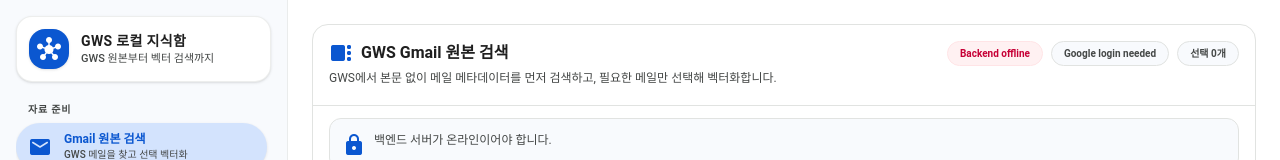
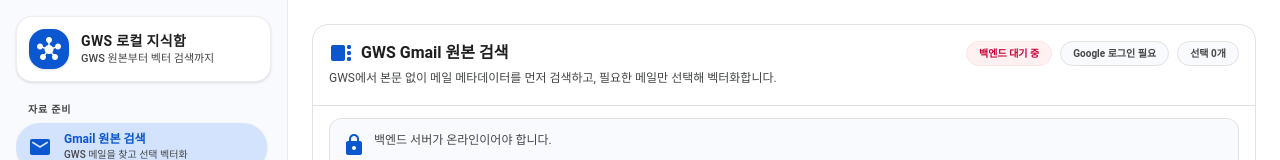
Before and after one commit to runefor/local-llm-gws, a React (Vite) app: page / in a window 1280 px wide. Shown: the top 160 px of the page. Built offline with nearby package versions, Linux system fonts and the light colour scheme; the HTML template or start-up script is replaced by a standard one.

Commit message:
Polish workspace status labels and logs
Ultraworked with [Sisyphus](https://github.com/code-yeongyu/oh-my-openagent)

Co-authored-by: Sisyphus <clio-agent@sisyphuslabs.ai>

```diff
--- a/src/components/DriveSearchWorkspace.tsx
+++ b/src/components/DriveSearchWorkspace.tsx
@@ -169,8 +169,8 @@
           </p>
         </div>
         <div className="flex flex-wrap gap-2 text-[10px] font-bold">
-          <span className={`px-3 py-1 rounded-full border ${backendStatus === "online" ? "bg-emerald-50 border-emerald-100 text-emerald-700" : "bg-rose-50 border-rose-100 text-rose-700"}`}>Backend {backendStatus}</span>
-          <span className={`px-3 py-1 rounded-full border ${isGwsAuthenticated ? "bg-primary-container/60 border-primary-container text-primary" : "bg-surface border-surface-variant text-text-secondary"}`}>Google {isGwsAuthenticated ? "connected" : "login needed"}</span>
+          <span className={`px-3 py-1 rounded-full border ${backendStatus === "online" ? "bg-emerald-50 border-emerald-100 text-emerald-700" : "bg-rose-50 border-rose-100 text-rose-700"}`}>백엔드 {backendStatus === "online" ? "실행 중" : backendStatus === "connecting" ? "확인 중" : "대기 중"}</span>
+          <span className={`px-3 py-1 rounded-full border ${isGwsAuthenticated ? "bg-primary-container/60 border-primary-container text-primary" : "bg-surface border-surface-variant text-text-secondary"}`}>Google {isGwsAuthenticated ? "연결됨" : "로그인 필요"}</span>
           <span className="px-3 py-1 rounded-full bg-surface border border-surface-variant text-text-secondary">결과 {driveItems.length}개</span>
         </div>
       </div>
--- a/src/components/HybridMailResultsPanel.tsx
+++ b/src/components/HybridMailResultsPanel.tsx
@@ -71,7 +71,7 @@
                           <p className="text-[11px] text-text-secondary truncate mt-0.5">{item.from || "발신자 없음"}</p>
                         </div>
                         <span className={`text-[10px] px-2 py-0.5 rounded-full font-bold border flex-shrink-0 ${vectorized ? "bg-primary-container/60 border-primary-container text-primary" : "bg-surface border-surface-variant text-text-secondary"}`}>
-                          {vectorized ? "vector" : formatMailDate(item.date)}
+                          {vectorized ? "벡터화됨" : formatMailDate(item.date)}
                         </span>
                       </div>
                       <p className="text-xs text-text-secondary leading-relaxed line-clamp-3">{item.snippet || "미리보기 본문이 없습니다."}</p>
--- a/src/components/HybridMailWorkspace.tsx
+++ b/src/components/HybridMailWorkspace.tsx
@@ -200,8 +200,8 @@
           </p>
         </div>
         <div className="flex flex-wrap gap-2 text-[10px] font-bold">
-          <span className={`px-3 py-1 rounded-full border ${backendStatus === "online" ? "bg-emerald-50 border-emerald-100 text-emerald-700" : "bg-rose-50 border-rose-100 text-rose-700"}`}>Backend {backendStatus}</span>
-          <span className={`px-3 py-1 rounded-full border ${isGwsAuthenticated ? "bg-primary-container/60 border-primary-container text-primary" : "bg-surface border-surface-variant text-text-secondary"}`}>Google {isGwsAuthenticated ? "connected" : "login needed"}</span>
+          <span className={`px-3 py-1 rounded-full border ${backendStatus === "online" ? "bg-emerald-50 border-emerald-100 text-emerald-700" : "bg-rose-50 border-rose-100 text-rose-700"}`}>백엔드 {backendStatus === "online" ? "실행 중" : backendStatus === "connecting" ? "확인 중" : "대기 중"}</span>
+          <span className={`px-3 py-1 rounded-full border ${isGwsAuthenticated ? "bg-primary-container/60 border-primary-container text-primary" : "bg-surface border-surface-variant text-text-secondary"}`}>Google {isGwsAuthenticated ? "연결됨" : "로그인 필요"}</span>
           <span className="px-3 py-1 rounded-full bg-surface border border-surface-variant text-text-secondary">선택 {selectedIds.length}개</span>
         </div>
       </div>
--- a/src/components/LogConsole.tsx
+++ b/src/components/LogConsole.tsx
@@ -15,18 +15,19 @@
           동기화 및 API 시스템 로그
         </span>
         <button
+          type="button"
           onClick={() => setSyncLog([])}
           className="text-[10px] text-text-secondary hover:text-primary transition-colors cursor-pointer"
         >
-          Clear Logs
+          로그 비우기
         </button>
       </div>
       <div className={`space-y-1 scrollbar-none hover:scrollbar-thin scrollbar-thumb-surface-variant scrollbar-track-transparent pr-2 flex flex-col-reverse ${isDesktop ? "flex-1 overflow-y-auto" : "h-32 overflow-y-auto"}`}>
         {syncLog.length === 0 ? (
           <span className="text-text-secondary italic">로그가 비어 있습니다. 동기화를 진행하거나 백엔드 서버를 확인하세요.</span>
         ) : (
-          syncLog.map((log, index) => (
-            <div key={index} className="text-text-secondary hover:bg-primary-container/20 px-1 py-0.5 rounded transition-colors break-all">
+          syncLog.map((log) => (
+            <div key={log} className="text-text-secondary hover:bg-primary-container/20 px-1 py-0.5 rounded transition-colors break-all">
               {log}
             </div>
           ))
```
